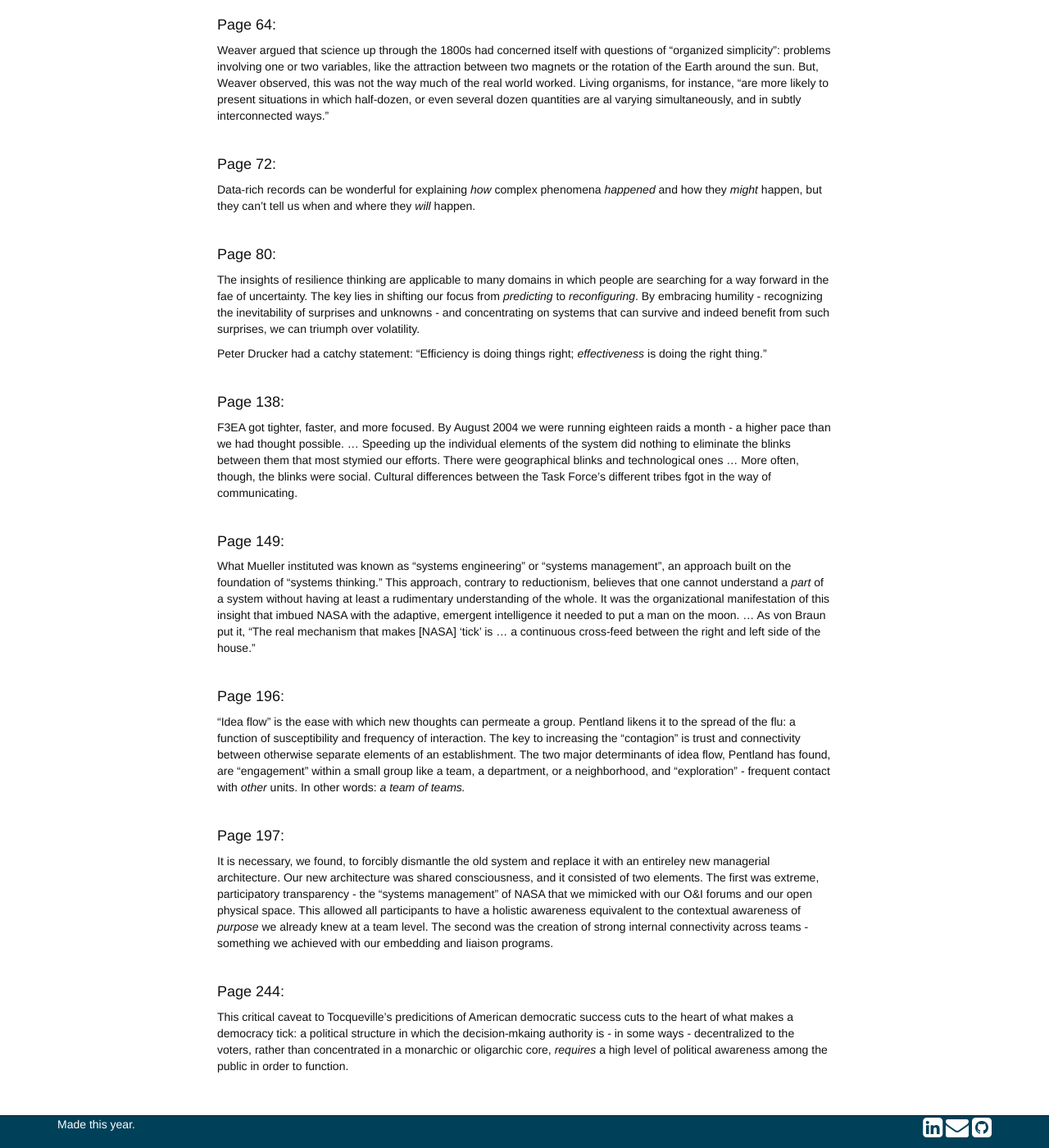
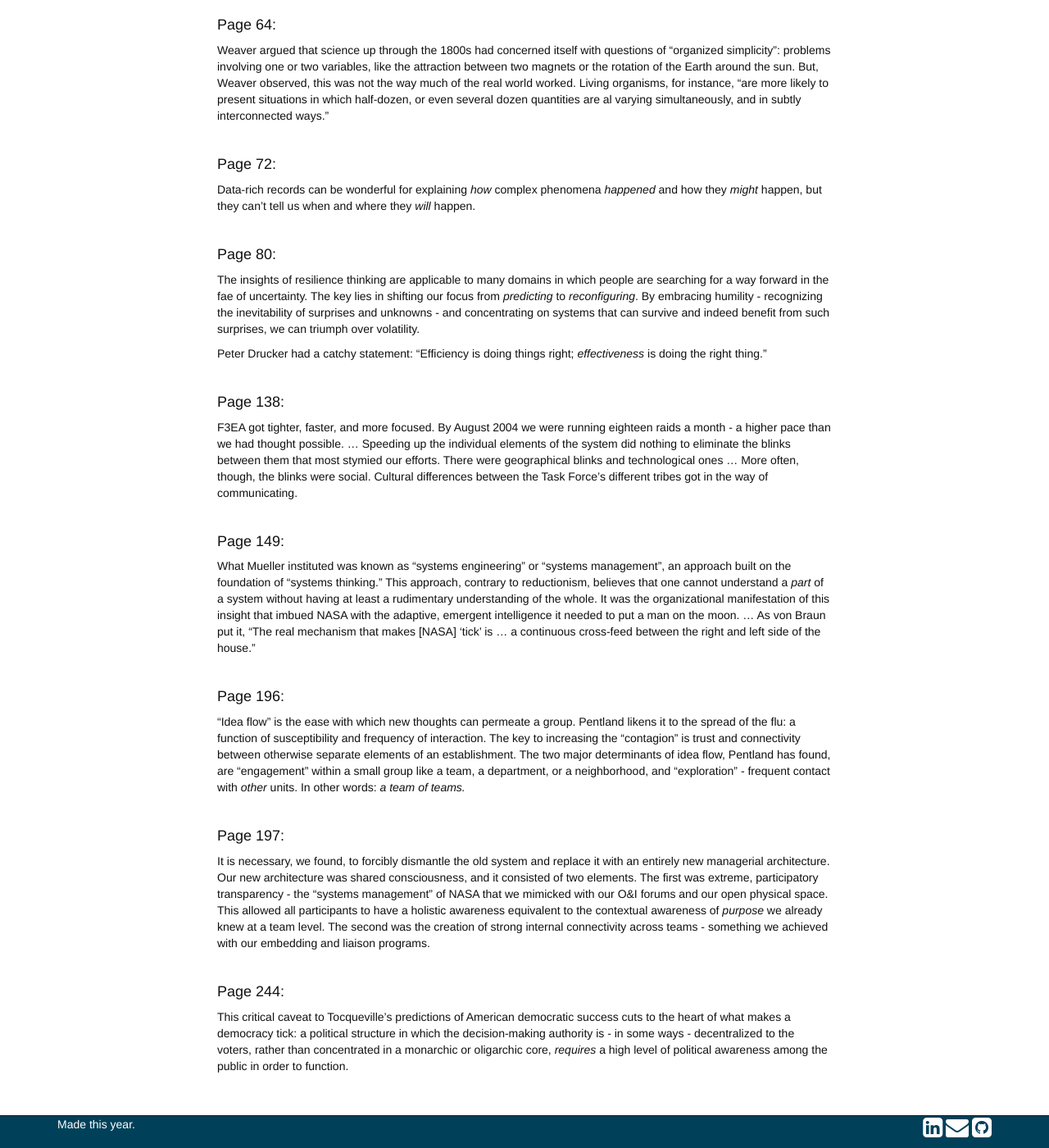
Before and after one commit to cms5109/cms5109.github.io, a Jekyll site: the page built from _posts/2019-04-15-notes-from-team-of-teams.md, in a window 1280 px wide and 1400 px high, scrolled down 320 px. Shown: the whole window at 82% size. Built offline with Jekyll 4.4.1, drawn with Linux system fonts in a browser that asks for light colours; nearby versions of some CDN libraries; comment, search, counter and statistics services are not loaded; a style sheet for code colours, icons or effects is not loaded.

Commit message:
fixed typos

```diff
--- a/_posts/2019-04-15-notes-from-team-of-teams.md
+++ b/_posts/2019-04-15-notes-from-team-of-teams.md
@@ -30,7 +30,7 @@ Peter Drucker had a catchy statement: "Efficiency is doing things right; _effect
 <br>
 #### Page 138: ###
 
-F3EA got tighter, faster, and more focused. By August 2004 we were running eighteen raids a month - a higher pace than we had thought possible. ... Speeding up the individual elements of the system did nothing to eliminate the blinks between them that most stymied our efforts. There were geographical blinks and technological ones ... More often, though, the blinks were social. Cultural differences between the Task Force's different tribes fgot in the way of communicating.
+F3EA got tighter, faster, and more focused. By August 2004 we were running eighteen raids a month - a higher pace than we had thought possible. ... Speeding up the individual elements of the system did nothing to eliminate the blinks between them that most stymied our efforts. There were geographical blinks and technological ones ... More often, though, the blinks were social. Cultural differences between the Task Force's different tribes got in the way of communicating.
 
 <br>
 #### Page 149: ###
@@ -45,9 +45,9 @@ What Mueller instituted was known as "systems engineering" or "systems managemen
 <br>
 #### Page 197: ###
 
-It is necessary, we found, to forcibly dismantle the old system and replace it with an entireley new managerial architecture. Our new architecture was shared consciousness, and it consisted of two elements. The first was extreme, participatory transparency - the "systems management" of NASA that we mimicked with our O&I forums and our open physical space. This allowed all participants to have a holistic awareness equivalent to the contextual awareness of _purpose_ we already knew at a team level. The second was the creation of strong internal connectivity across teams - something we achieved with our embedding and liaison programs.
+It is necessary, we found, to forcibly dismantle the old system and replace it with an entirely new managerial architecture. Our new architecture was shared consciousness, and it consisted of two elements. The first was extreme, participatory transparency - the "systems management" of NASA that we mimicked with our O&I forums and our open physical space. This allowed all participants to have a holistic awareness equivalent to the contextual awareness of _purpose_ we already knew at a team level. The second was the creation of strong internal connectivity across teams - something we achieved with our embedding and liaison programs.
 
 <br>
 #### Page 244: ###
 
-This critical caveat to Tocqueville's predicitions of American democratic success cuts to the heart of what makes a democracy tick: a political structure in which the decision-mkaing authority is - in some ways - decentralized to the voters, rather than concentrated in a monarchic or oligarchic core, _requires_ a high level of political awareness among the public in order to function.
+This critical caveat to Tocqueville's predictions of American democratic success cuts to the heart of what makes a democracy tick: a political structure in which the decision-making authority is - in some ways - decentralized to the voters, rather than concentrated in a monarchic or oligarchic core, _requires_ a high level of political awareness among the public in order to function.
```
